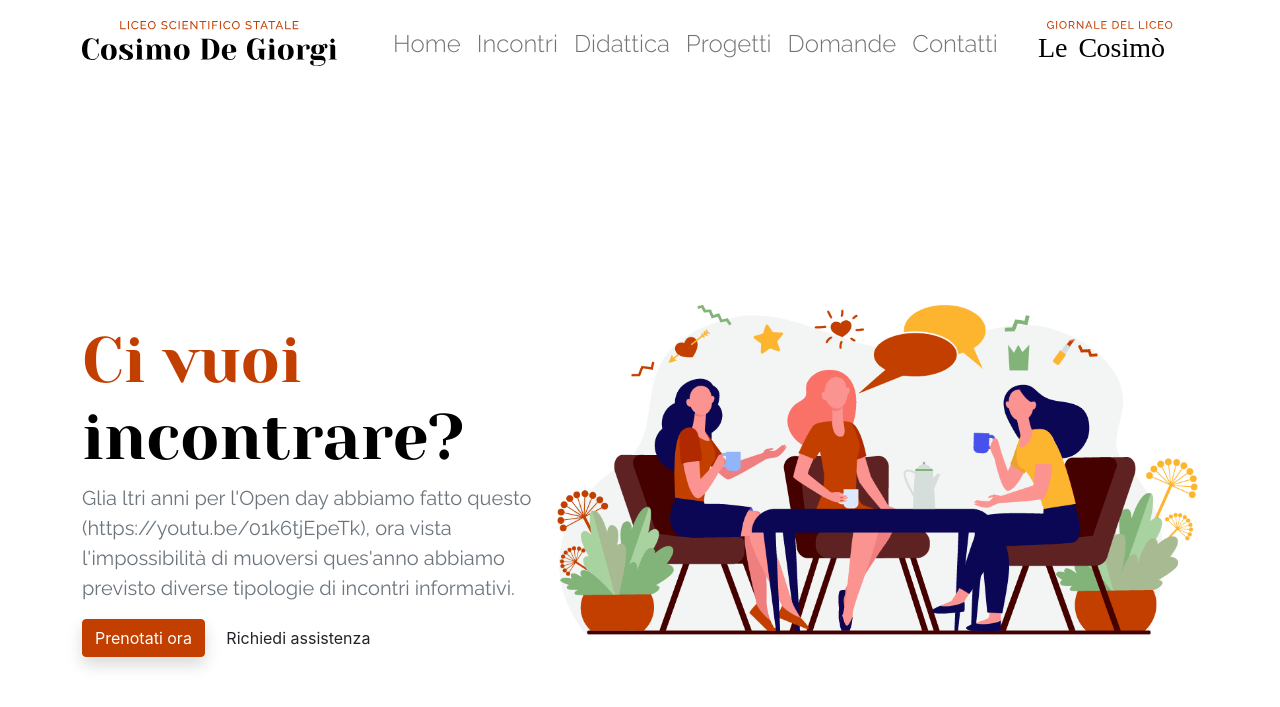
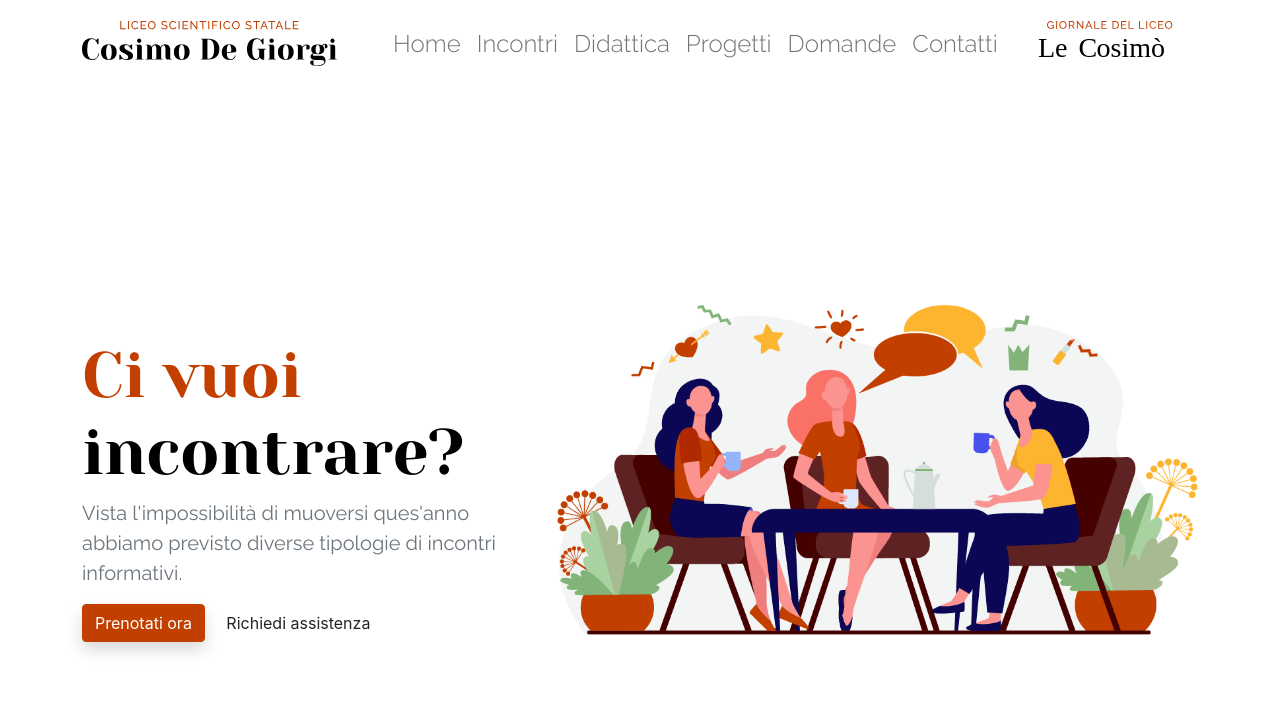
Before and after one commit to PiervitoCreanza/orientamento.liceodegiorgi.edu.it, a Jekyll site: the page built from incontri.html, in a window 1280 px wide and 900 px high. Shown: the top 707 px of the window. Built offline with Jekyll 4.4.1, drawn with Linux system fonts in a browser that asks for light colours.

Commit message:
Revert changes Le modifiche rischiano di confondere l'utente. Meglio inserirle alla fine

```diff
--- a/_data/incontri.json
+++ b/_data/incontri.json
@@ -1,7 +1,7 @@
 {
     "sezione1": {
         "titolo": "<span class='text-red'>Ci vuoi</span> incontrare?",
-        "sottotitolo": "Glia ltri anni per l'Open day abbiamo fatto questo (https://youtu.be/01k6tjEpeTk), ora vista l'impossibilità di muoversi ques'anno abbiamo previsto diverse tipologie di incontri informativi."
+        "sottotitolo": "Vista l'impossibilità di muoversi ques'anno abbiamo previsto diverse tipologie di incontri informativi."
     },
     "sezione2": {
         "titolo": "<span class='text-red'>Presentazione</span></br> dell'Offeta Formativa",
```
